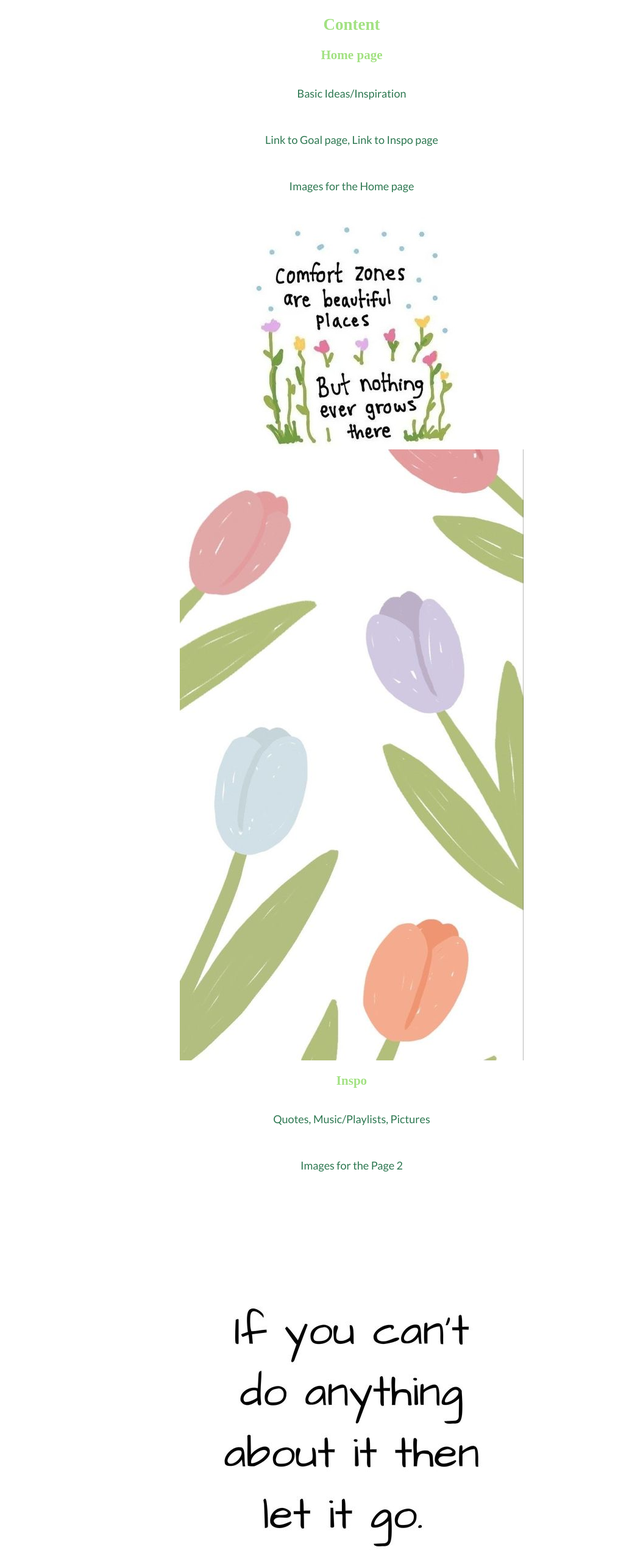
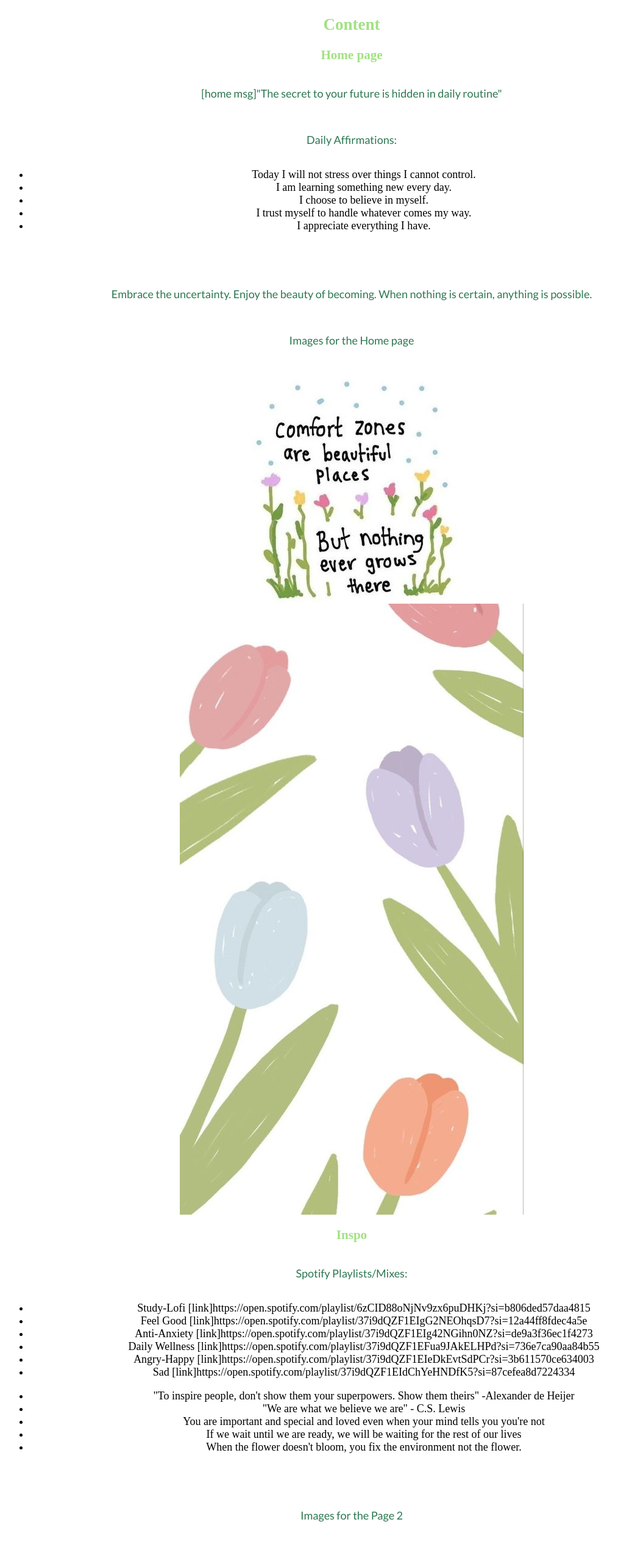
Before and after one commit to jostevens00/wdd130, a plain HTML site: page vis-board/site-plan.html in a window 1280 px wide. Shown: the part 2220-4780 px from the top of the page at 61% size, without its empty margins (63-1077 px from the left). Drawn offline with Linux system fonts and the light colour scheme; a web font is replaced by a local one.

Commit message:
vis board site plan

```diff
--- a/vis-board/site-plan.html
+++ b/vis-board/site-plan.html
@@ -121,10 +121,19 @@
       </h2>
       <h3>Home page</h3>
       <p>
-        Basic Ideas/Inspiration
+        [home msg]"The secret to your future is hidden in daily routine"
+      </p>
+      <p>Daily Affirmations:
+        <ul>
+        <li>Today I will not stress over things I cannot control.</li>
+        <li>I am learning something new every day.</li>
+        <li>I choose to believe in myself.</li>
+        <li>I trust myself to handle whatever comes my way.</li>
+        <li>I appreciate everything I have.</li>
+        </ul>
       </p>
       <p>
-        Link to Goal page, Link to Inspo page
+        Embrace the uncertainty. Enjoy the beauty of becoming. When nothing is certain, anything is possible.
       </p>
       <p>Images for the Home page</p>
         <img src="img/comfortzone.jpg" alt="comfortzone">
@@ -133,22 +142,53 @@
       </ul>
       <h3>Inspo</h3>
       <p>
-        Quotes, Music/Playlists, Pictures
+        Spotify Playlists/Mixes:
+        <ul>
+        <Playlists:></Playlists:>
+          <li>Study-Lofi [link]https://open.spotify.com/playlist/6zCID88oNjNv9zx6puDHKj?si=b806ded57daa4815</li>
+          <li>Feel Good [link]https://open.spotify.com/playlist/37i9dQZF1EIgG2NEOhqsD7?si=12a44ff8fdec4a5e</li>
+          <li>Anti-Anxiety [link]https://open.spotify.com/playlist/37i9dQZF1EIg42NGihn0NZ?si=de9a3f36ec1f4273</li>
+          <li>Daily Wellness [link]https://open.spotify.com/playlist/37i9dQZF1EFua9JAkELHPd?si=736e7ca90aa84b55</li>
+          <li>Angry-Happy [link]https://open.spotify.com/playlist/37i9dQZF1EIeDkEvtSdPCr?si=3b611570ce634003</li>
+          <li>Sad [link]https://open.spotify.com/playlist/37i9dQZF1EIdChYeHNDfK5?si=87cefea8d7224334</li>
+        </ul>
+       <ul>
+        <li>"To inspire people, don't show them your superpowers. Show them theirs" -Alexander de Heijer</li>
+        <li>"We are what we believe we are" - C.S. Lewis</li>
+        <li>You are important and special and loved even when your mind tells you you're not</li>
+        <li>If we wait until we are ready, we will be waiting for the rest of our lives</li>
+        <li>When the flower doesn't bloom, you fix the environment not the flower.</li>
+       </ul>
+
       </p>
       <p>Images for the Page 2</p>
         <img src="img/TonyQuote.jpg" alt="tony quote">
         <img src="img/affirm cat.jpg" alt="affirm cat">
-        <img src="img/keepgrowing.jpg" alt="keepgrowing">
+
 
       </ul>
       <h3>Goals</h3>
       <p>
-        Goal Examples, Ideas, How to for Smart Goals, Link to Ted-Talk
+        <ul>
+          <li>Tomorrow you'll wish you started today.</li>
+          <li>Consistency is more important than perfection.</li>
+        </ul>
+      </p>
+      <p>How to set SMART goals
+        S- Specific:
+        M- Measurable:
+        A- Achievable:
+        R- Realistic:
+        T- Timely:
+      </p>
+      <p>
+        TEDtalk: Achieving big goals with small steps - Mark Steel
+        [link] https://www.ted.com/talks/mark_steel_achieving_big_goals_with_small_stepsS
       </p>
       <p>Images for the Page 3</p>
         <img src="img/committed.jpg" alt="committed to goals">
         <img src="img/encourage mint.jpg" alt="encourage mint">
-
+        <img src="img/keepgrowing.jpg" alt="keepgrowing">
       </ul>
       <hr>
       <h2>
```
